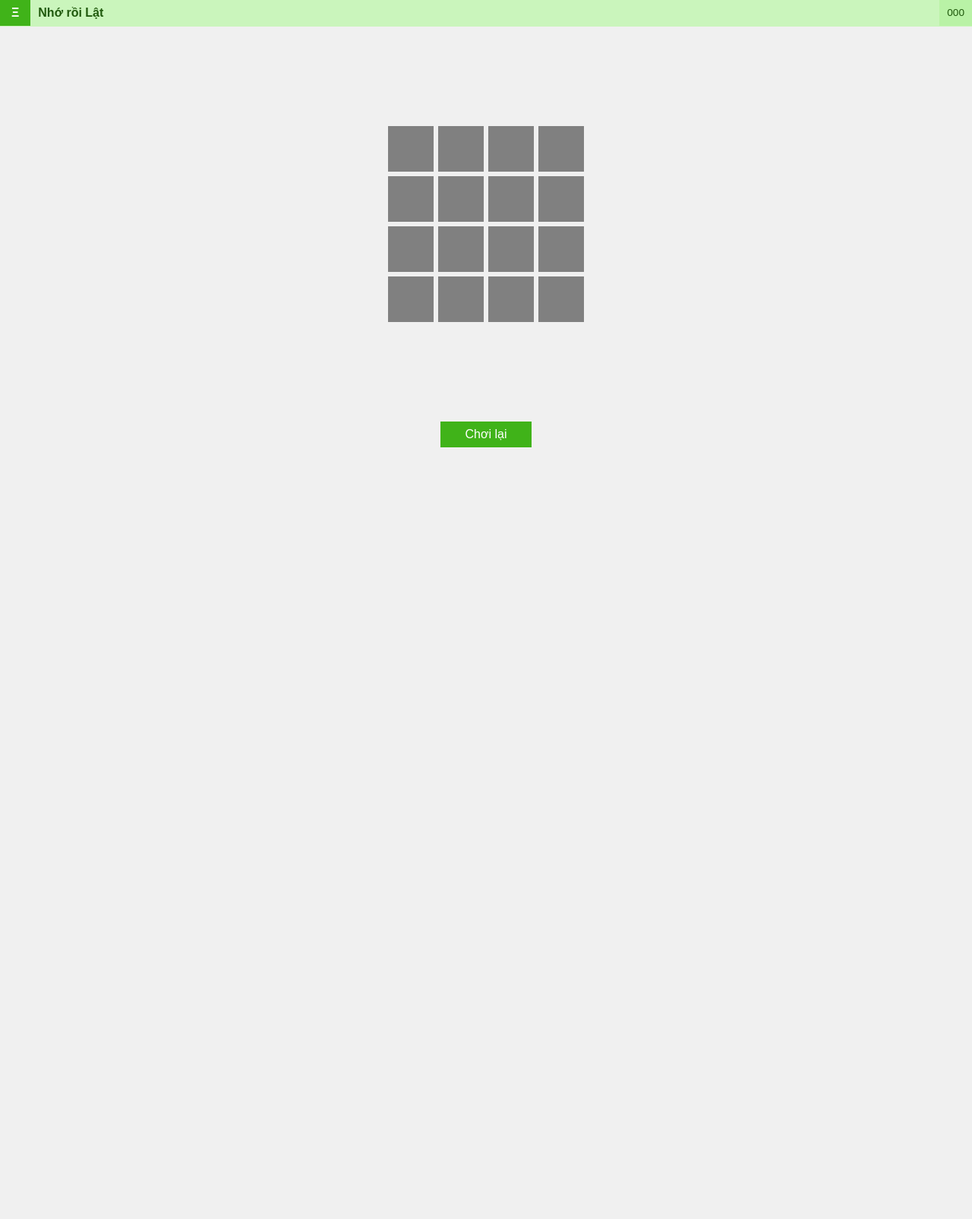
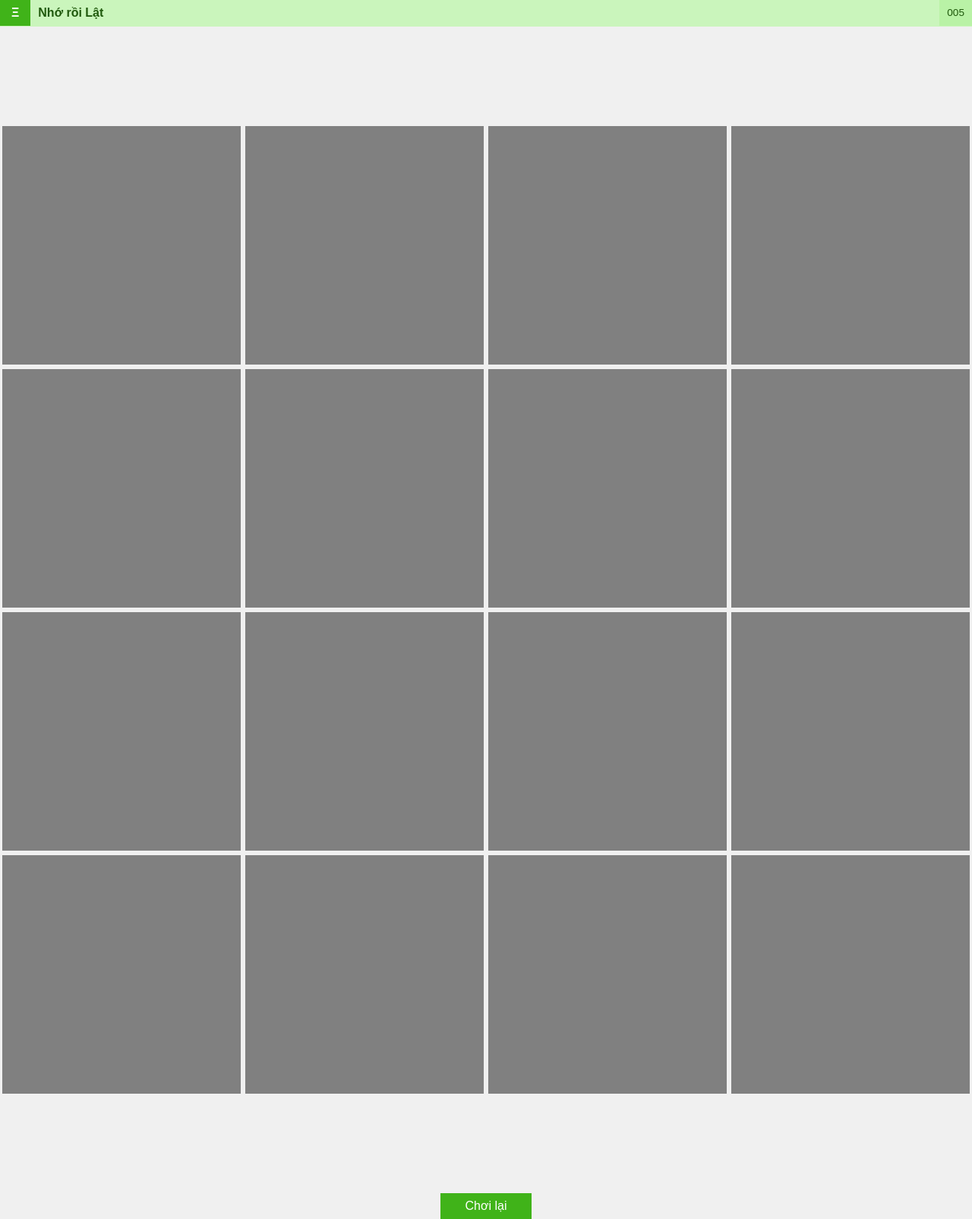
Before and after one commit to mangcut/mangcut.github.io, a Jekyll site: the page app/1/index.html, which Jekyll copies as it is, in a window 1280 px wide. Shown: the whole page at 76% size. Built offline with Jekyll 4.4.1, drawn with Linux system fonts in a browser that asks for light colours; before the commit the page ends 900 px from its top, so only the background shows below that.

Commit message:
Calculate size

```diff
--- a/app/1/css/app.css
+++ b/app/1/css/app.css
@@ -143,11 +143,12 @@ table.tile-menu.large tr {
 
 #playGround .row div {
 	display: table-cell;
-	width: 60px;
-	height: 60px;
 	margin: 0;
 	padding: 0;
 	border: 3px solid #f0f0f0;
+	-webkit-box-sizing: border-box; /* Safari/Chrome, other WebKit */
+	-moz-box-sizing: border-box;    /* Firefox, other Gecko */
+	box-sizing: border-box;         /* Opera/IE 8+ */
 	/*cursor: pointer;*/
 	-webkit-transition: background-color 0.5s ease;
 	-moz-transition: background-color 0.5s ease;
--- a/app/1/index.html
+++ b/app/1/index.html
@@ -38,30 +38,6 @@
 
 		<div id="content">
 			<div id="playGround">
-				<div class="row">
-					<div></div>
-					<div></div>
-					<div></div>
-					<div></div>
-				</div>
-				<div class="row">
-					<div></div>
-					<div></div>
-					<div></div>
-					<div></div>
-				</div>
-				<div class="row">
-					<div></div>
-					<div></div>
-					<div></div>
-					<div></div>
-				</div>
-				<div class="row">
-					<div></div>
-					<div></div>
-					<div></div>
-					<div></div>
-				</div>
 			</div>
 
 			<div id="restart" class="btn">Chơi lại</div>
--- a/app/1/js/app.js
+++ b/app/1/js/app.js
@@ -12,8 +12,12 @@ var cells = [0, 0, 1, 1, 2, 2, 3, 3, 4, 4, 5, 5, 6, 6, 7, 7];
 
 var startTime;
 var lonelyCell;
+var secondCounter;
 
 $(document).ready(function () {
+	// build the play ground
+	buildPlayGround(4, 4);
+
 	// setup menu
 	$("#menu td").tap(function() {
 		if (!$(this).hasClass("disabled")) {
@@ -50,6 +54,8 @@ $(document).ready(function () {
 					// if win
 					if ($("#playGround .row div.fixed").length === 16) {
 						$("body").css({'background-color': 'pink'});
+						clearInterval(secondCounter);
+						secondCounter = null;
 					}
 				} else {
 					// not match -> close both cell
@@ -76,7 +82,9 @@ function setCellColor($item, color) {
 
 function start() {
 	lonelyCell = null;
-	startTime = new Date();
+	clearInterval(secondCounter);
+	secondCounter = null;
+
 	cells = shuffle(cells);
 	setCellColor($("#playGround .row div"), 'grey').each(function(index) {
 		$(this).data("color", colors[cells[index]]).removeClass("open fixed");
@@ -84,6 +92,11 @@ function start() {
 
 	$("#counter").text("000");
 	$("body").css({'background-color': '#f0f0f0'});
+
+	startTime = new Date();
+	secondCounter = window.setInterval(function() {
+		$("#counter").text(secondPassed());
+	}, 1000)
 }
 
 function toggleMenu() {
@@ -102,7 +115,7 @@ function shuffle(array) {
     // While there are elements in the array
     while (counter > 0) {
         // Pick a random index
-        index = (Math.random() * counter--) | 0;
+        index = (Math.random() * counter--) | 0; // bitwise for Math.floor
 
         // And swap the last element with it
         temp = array[counter];
@@ -112,3 +125,40 @@ function shuffle(array) {
 
     return array;
 }
+
+function secondPassed() {
+	var endTime = new Date();
+	var passedSeconds = ((endTime - startTime) / 1000) | 0; // bitwise for Math.floor
+	if (passedSeconds > 999) passedSeconds = 999;
+	if (passedSeconds < 10) {
+		return "00" + passedSeconds;
+	} else if (passedSeconds < 100) {
+		return "0" + passedSeconds;
+	}
+}
+
+function buildPlayGround(col, row) {
+	var width = calcCellSize(4, 4);
+	var sw = "width:" + width + "px";
+	var sh = "height:" + width + "px";
+	var style = "style='" + sw + ";" + sh + ";'";
+	var html = "";
+	for (var i = 0; i < row; i++)  {
+		var rowHtml = "<div class='row'>";
+		for (var j = 0; j < col; j++) {
+			rowHtml += "<div " + style + "></div>";
+		}
+		rowHtml += "</div>";
+		html += rowHtml;
+	}
+
+	$("#playGround").html(html);
+}
+
+// assume cell must be square
+function calcCellSize(col, row) {
+	var w = window.innerWidth;
+	var x = (w / col) | 0;
+
+	return x;
+}
```
